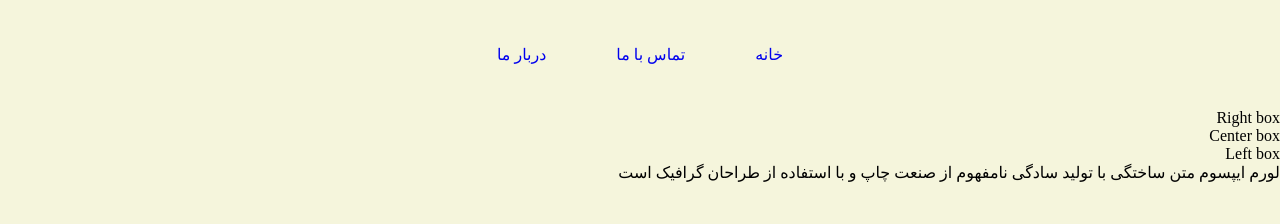
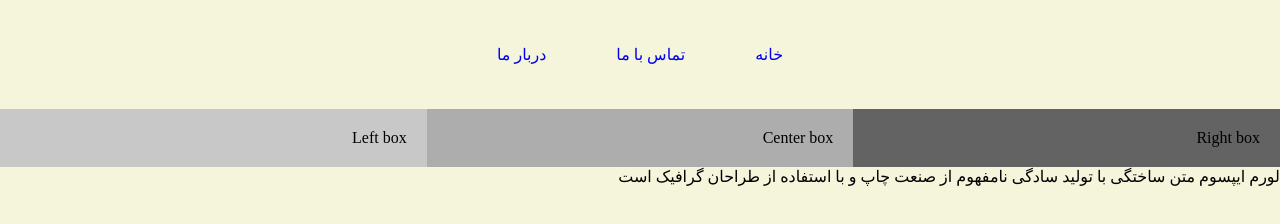
Before and after one commit to HadiSoufii/Test, a plain HTML site: page index.html in a window 1280 px wide. Drawn offline with Linux system fonts and the light colour scheme.

Commit message:
Main section styling

```diff
--- a/style.css
+++ b/style.css
@@ -31,3 +31,23 @@ body {
     display: block;
     padding: 15px;
 }
+
+.main {
+    display: grid;
+    grid-template-columns: repeat(3,1fr);
+}
+
+.right-box {
+    padding: 20px;
+    background-color: #636363;
+}
+
+.center-box {
+    padding: 20px;
+    background-color: #adadad;
+}
+
+.left-box {
+    padding: 20px;
+    background-color: #c8c8c8;
+}
```
